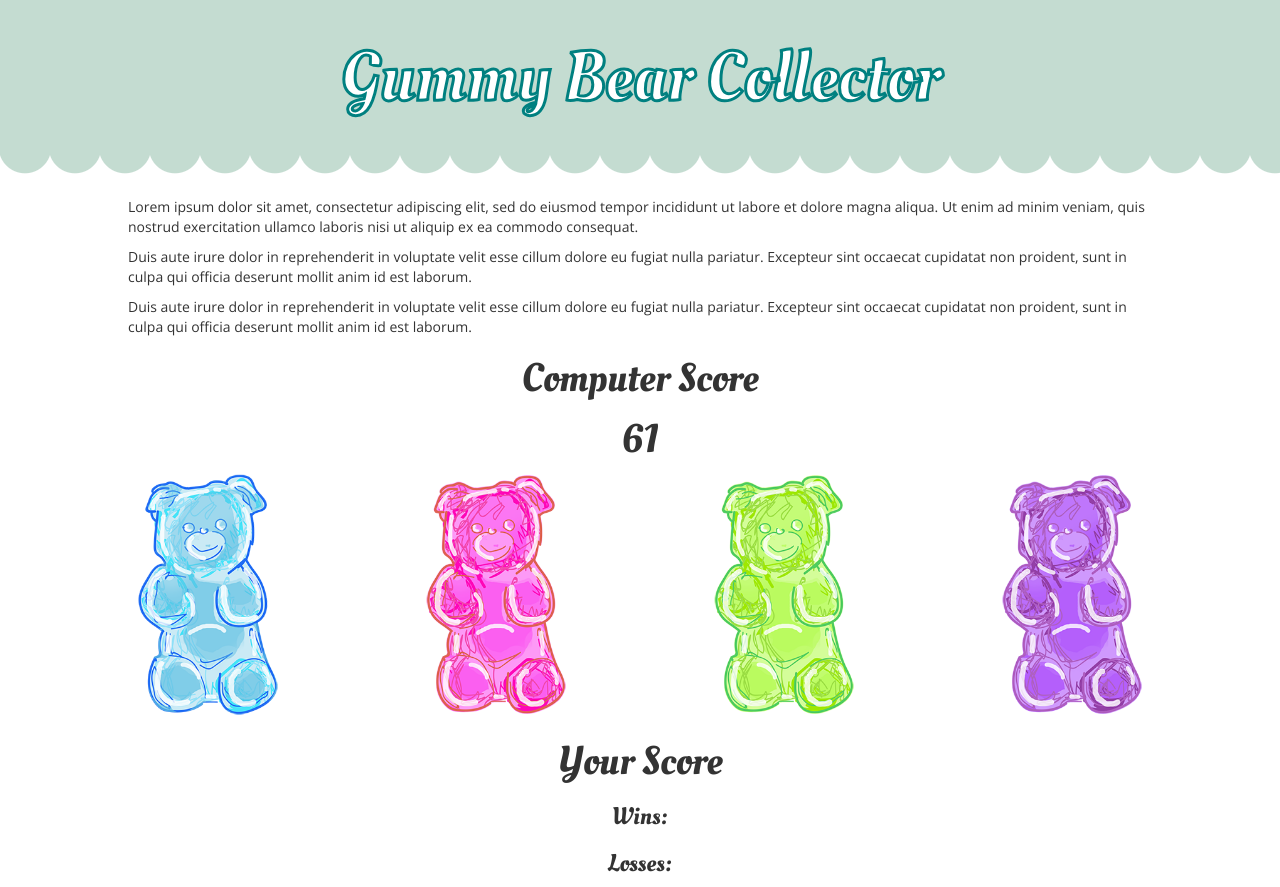
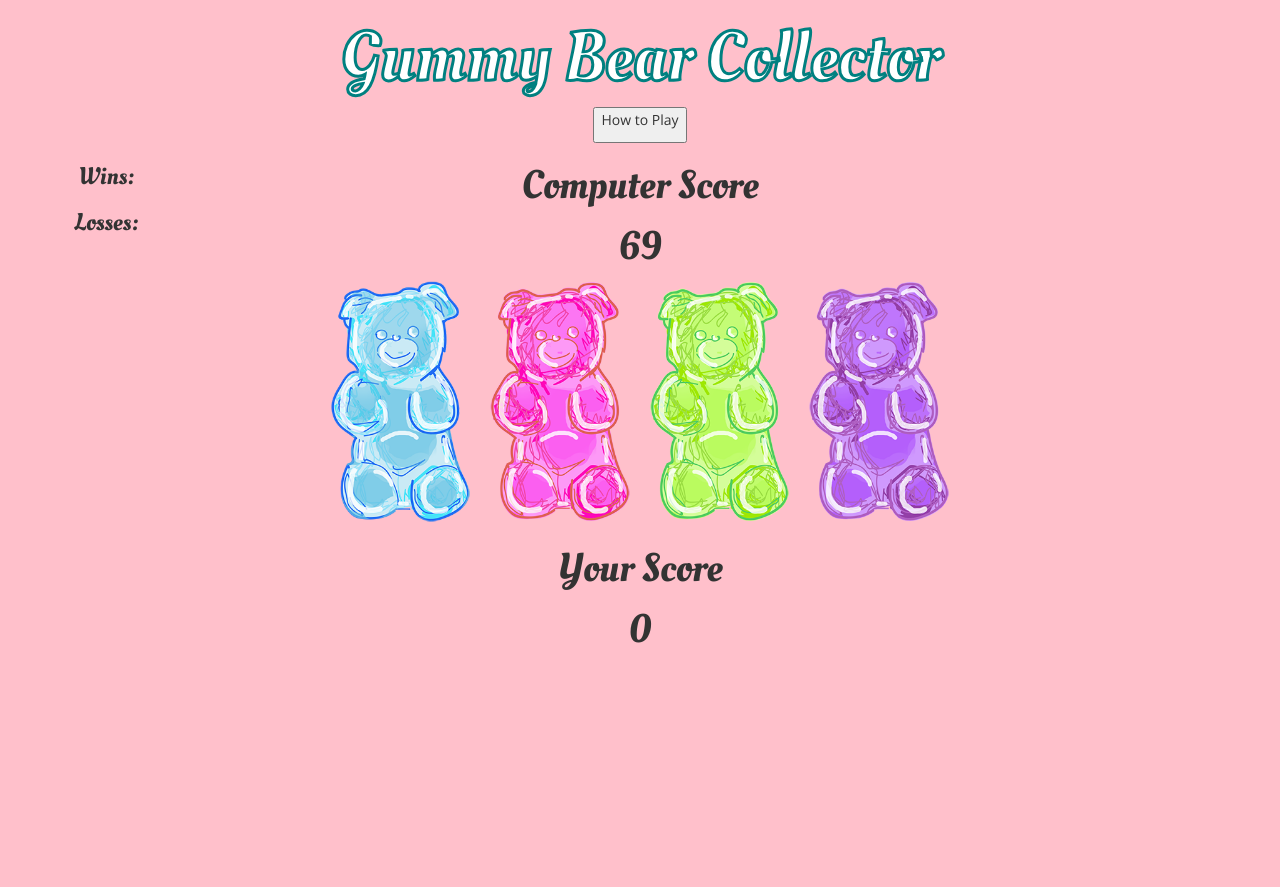
Before and after one commit to meeshyd/gummy-bear-collector, a PHP site: page / in a window 1280 px wide. After the commit the page ends 643 px from the top, so only its background shows below. Run offline with PHP 8.4, Linux system fonts and the light colour scheme; some libraries are stand-ins or nearby versions.

Commit message:
added bootstrap grid to style.css

```diff
--- a/assets/css/style.css
+++ b/assets/css/style.css
@@ -1,3 +1,6 @@
+body {
+	background-color: pink;
+}
 h1, h2, h3, #computer-score, #user-score {
 	font-family: 'Oleo Script', cursive;
 	text-align: center;
@@ -20,40 +23,36 @@
 	font-family: 'Open Sans', sans-serif;
 }
 
-.scallop {
-  position:relative;
-  background: #C4DCD1;
-  padding: 20px;
-}
-.scallop::after {
-  position:absolute;
-  bottom: -30px;
-  left: 0px;
-  width: 100%;
-  content:" ";
-  background: radial-gradient(circle at 50% 0%, #C4DCD1 25%, white 26%, white 40%);
-  background-color: #C4DCD1;
-  background-size:50px 100px;
-  height: 30px;
-  background-repeat: repeat-x;
-}
-.after-scallop{
-  background: white;
-  padding-top: 50px;
-  margin-bottom:20px;
-  width: 80%;
-  margin: 0 auto;
-
+#game-container {
+/*	margin-top: 100px;*/
 }
 
+#instructions-box {
+/*	width: 60%;
+	margin: 50px auto 0 auto;
+    left: 50%;
+    transform: translate(-50%, 0);*/
+}
+
+.instructions-button {
+/*	margin: 0 auto;
+	display: flex;
+	justify-content: center;*/
+}
+
+.instructions-text {
+	background-color: white;
+	display: none;
+	position: absolute;
+	z-index: 500;
+}
 
 #treat-btn-box {
-	margin: 0 auto;
-	width: 80%;
+	width: 100%;
 	display: flex;
-	justify-content: space-between;
+	justify-content: center;
 }
-button {
+.bear-button {
 	background-color: transparent;
 	border: none;
 }
--- a/index.html
+++ b/index.html
@@ -10,44 +10,61 @@
 
 </head>
 <body>
-	<div id="wrapper">
-		<header class="scallop">
+	<div class="container-fluid">
+
+		<div class="row">
+			<div class="col-md-12">
 				<h1>Gummy Bear Collector</h1>
-		</header>
-
-		<div id="instructions" class="after-scallop">
-		<p>Lorem ipsum dolor sit amet, consectetur adipiscing elit, sed do eiusmod tempor incididunt ut labore et dolore magna aliqua. Ut enim ad minim veniam, quis nostrud exercitation ullamco laboris nisi ut aliquip ex ea commodo consequat.</p>
-		<p>Duis aute irure dolor in reprehenderit in voluptate velit esse cillum dolore eu fugiat nulla pariatur. Excepteur sint occaecat cupidatat non proident, sunt in culpa qui officia deserunt mollit anim id est laborum.</p>
-		<p>Duis aute irure dolor in reprehenderit in voluptate velit esse cillum dolore eu fugiat nulla pariatur. Excepteur sint occaecat cupidatat non proident, sunt in culpa qui officia deserunt mollit anim id est laborum.</p>
+			</div>
 		</div>
 
+		<div class="row">
+			<div class="col-md-12" id="instructions-box">
+				<div class="row">
+					<div class="col-md-12">
+						<button class="instructions-button center-block" id ="btn btn-default"><p id="how-to-play">How to Play</p></button>
+					</div>
+					<div class="col-md-12">
+						<div class="instructions-text centered">
+							<p>You will be given a random number at the start of the game.</p>
+							<p>There are four gummy bears below. By clicking on a gummy bear, you will add a specific number of points to your score.</p>
+							<p>To win the game, match your total score to the number above the gummy bears.</p>
+							<p>Each time the game starts, the game will change the values of the gummy bears.</p>
+						</div>
+					</div>
+				</div>
+			</div>
+		</div>
+
+		<div class="row">
+			<div class="col-md-2 pull-left" id="win-loss-counters">
+				<h3>Wins:<span id="win-count"></span></h3>
+				<h3>Losses:<span id="loss-count"></span></h3>
+			</div>
+			<div class="col-md-8 pull-left" id="game-container">
 				<div id="computer-score-box">
 					<h2>Computer Score</h2>
 					<div id="computer-score"></div>
 				</div>
-
 				<div id="treat-btn-box">
-			<button id="blue-bear-button">
+					<button id="blue-bear-button" class="bear-button">
 						<img src="assets/images/bluebear.png" class="gummy-bear">
 					</button>
-			<button id="pink-bear-button">
+					<button id="pink-bear-button" class="bear-button">
 						<img src="assets/images/pinkbear.png" class="gummy-bear">
 					</button>
-			<button id="green-bear-button">
+					<button id="green-bear-button" class="bear-button">
 						<img src="assets/images/greenbear.png" class="gummy-bear">
 					</button>
-			<button id="purple-bear-button">
+					<button id="purple-bear-button" class="bear-button">
 						<img src="assets/images/purplebear.png" class="gummy-bear">
 					</button>
 				</div>
-
 				<div id="user-score-box">
 					<h2>Your Score</h2>
-			<div id="user-score"></div>
+				<div id="user-score">0</div>
 			</div>
-		<div id="win-loss-counters">
-			<h3>Wins:<span id="win-count"></span></h3>
-			<h3>Losses:<span id="loss-count"></span></h3>
+
 		</div>
 	</div>
 
```
Also changed, not shown: assets/javascript/game.js (+42 -57 lines), assets/images/stripe.jpg (added). Lines whose indentation alone changed are shown as unchanged.
